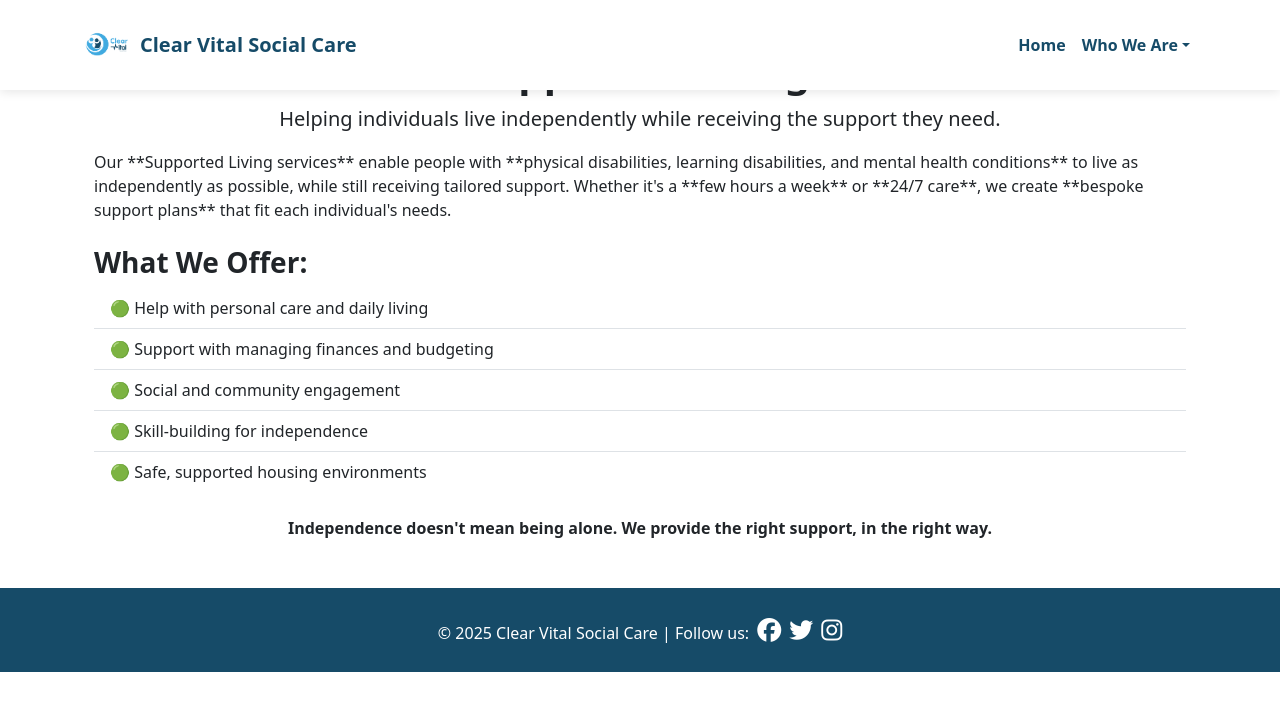
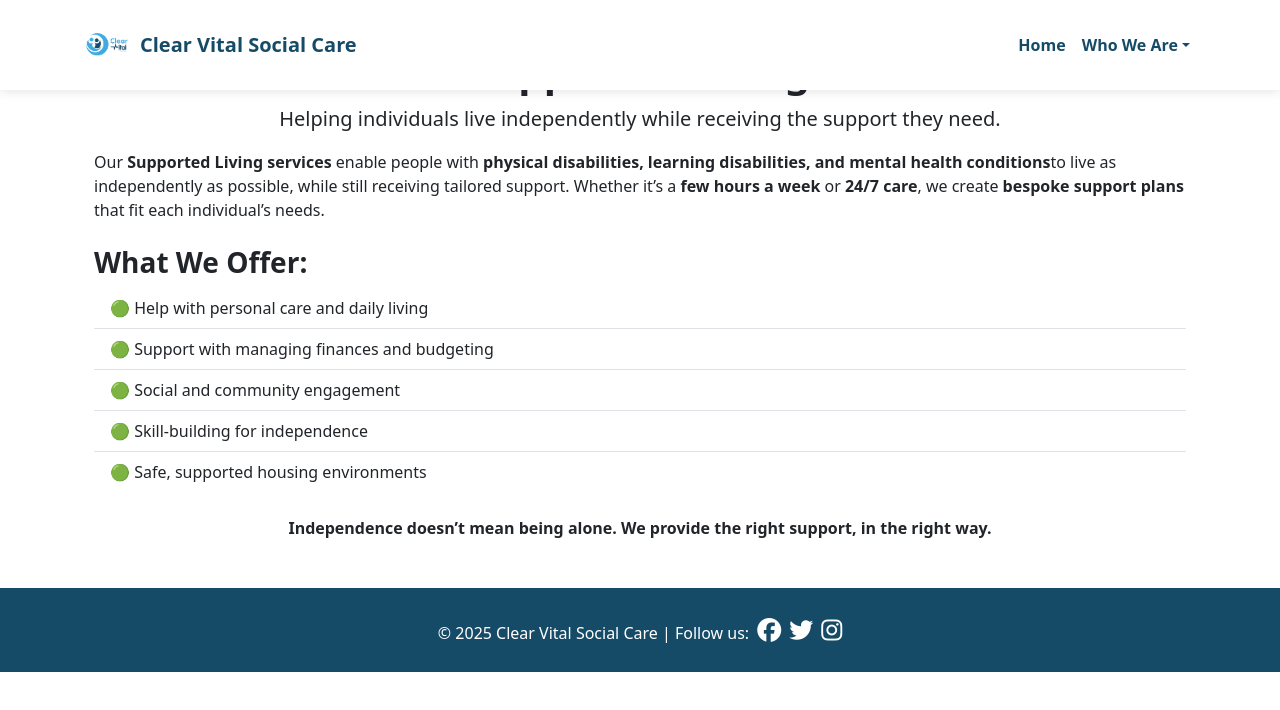
Before and after one commit to SojiJoro/Clearv, a Next.js app: page /what-we-do/supported-living in a window 1280 px wide. Shown: the top 710 px of the page. Built offline with nearby package versions, Linux system fonts and the light colour scheme.

Commit message:
Fix unescaped apostrophes in Careers, Volunteer and Supported Living pages

```diff
--- a/src/app/what-we-do/supported-living/page.tsx
+++ b/src/app/what-we-do/supported-living/page.tsx
@@ -6,10 +6,11 @@ export default function SupportedLivingPage() {
         Helping individuals live independently while receiving the support they need.
       </p>
       <p>
-          Our **Supported Living services** enable people with **physical disabilities,
-          learning disabilities, and mental health conditions** to live as independently as possible,
-          while still receiving tailored support. Whether it's a **few hours a week** or **24/7 care**,
-          we create **bespoke support plans** that fit each individual's needs.
+        Our <strong>Supported Living services</strong> enable people with
+        <strong> physical disabilities, learning disabilities, and mental health conditions</strong>
+        to live as independently as possible, while still receiving tailored support.
+        Whether it’s a <strong>few hours a week</strong> or <strong>24/7 care</strong>,
+        we create <strong>bespoke support plans</strong> that fit each individual’s needs.
       </p>
       <h3 className="fw-bold mt-4">What We Offer:</h3>
       <ul className="list-group list-group-flush">
@@ -20,7 +21,7 @@ export default function SupportedLivingPage() {
         <li className="list-group-item">🟢 Safe, supported housing environments</li>
       </ul>
       <p className="text-center mt-4 fw-bold">
-          Independence doesn't mean being alone. We provide the right support, in the right way.
+        Independence doesn’t mean being alone. We provide the right support, in the right way.
       </p>
     </div>
   );
```
Also changed, not shown: src/app/careers/current-vacancies/page.tsx (+8 -5 lines), src/app/how-you-can-help/volunteer/page.tsx (+6 -6 lines). Lines whose indentation alone changed are shown as unchanged.
